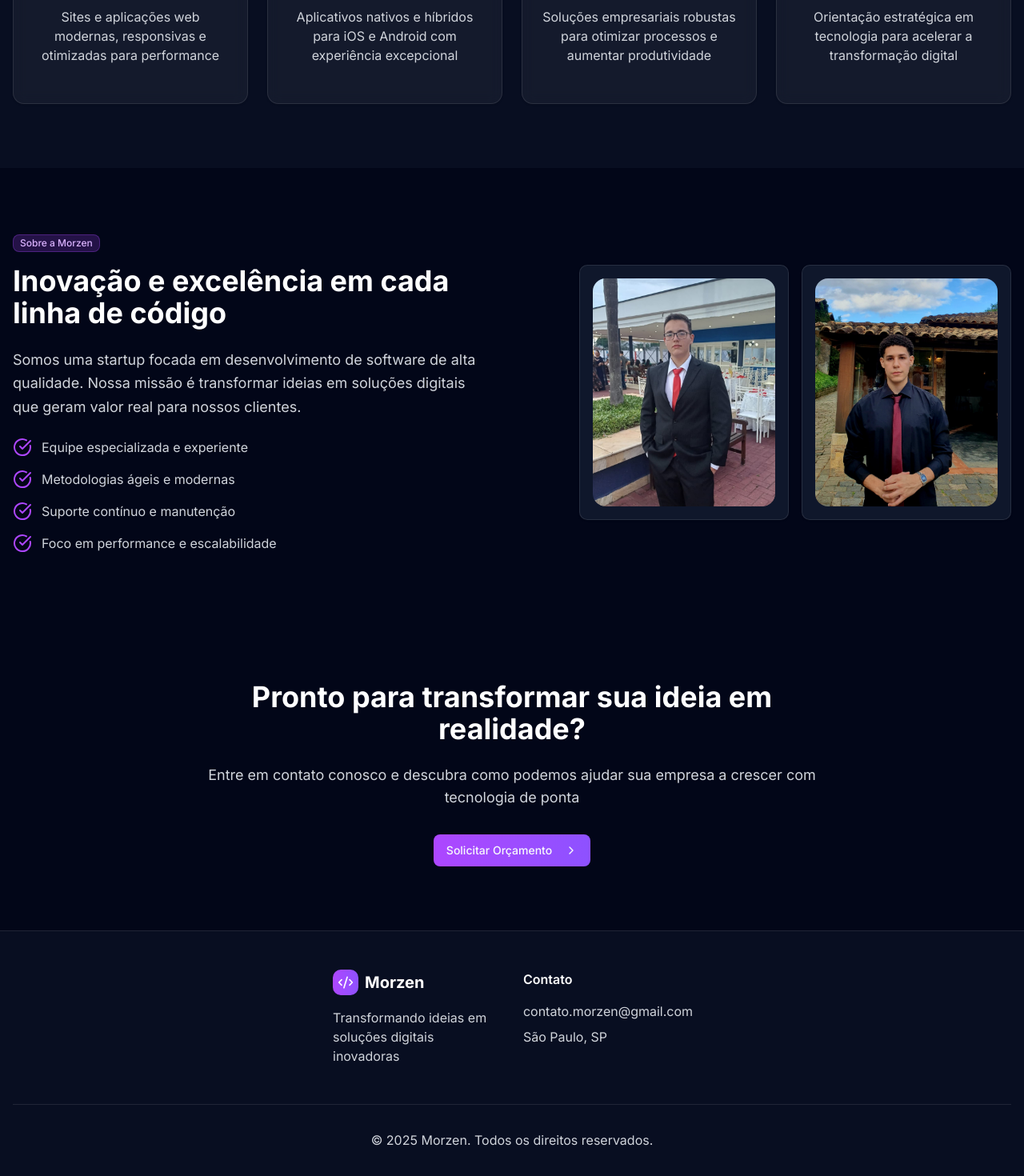
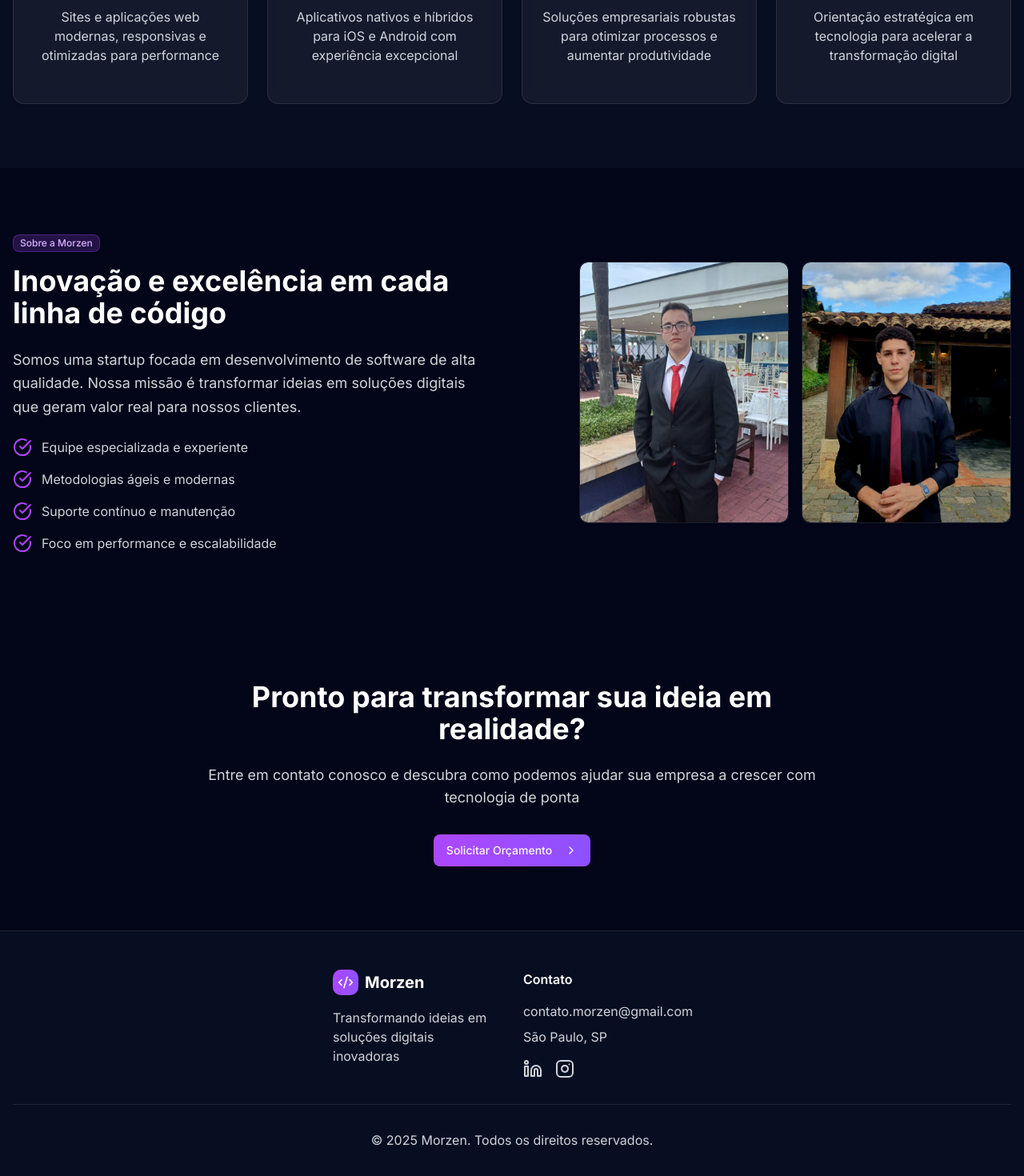
Before and after one commit to jeanpatrickm/Morzen, a Next.js app: page / in a window 1280 px wide. Shown: the part 1212-2682 px from the top of the page at 80% size. Built offline with nearby package versions, Linux system fonts and the light colour scheme.

Commit message:
feat: add social media icons on footer and links to our photos

```diff
--- a/src/app/(public)/(home)/_components/about.tsx
+++ b/src/app/(public)/(home)/_components/about.tsx
@@ -47,24 +47,43 @@ export function About() {
             </div>
           </div>
           <div className="relative flex gap-4 lg:ml-15">
-            <div className="bg-card p-4 rounded-lg shadow-sm border">
+            <a
+              href="https://www.linkedin.com/in/diegorezm/"
+              target="_blank"
+              rel="noopener noreferrer"
+              aria-label="Perfil do LinkedIn do Diego"
+              className="group relative block w-full overflow-hidden rounded-lg shadow-sm border transform transition-transform duration-300 hover:scale-105"
+            >
               <Image
                 src="/diego_about_pic.jpg"
-                alt="Equipe Morzen desenvolvendo software"
+                alt="Diego, membro da equipe Morzen"
                 width={300}
                 height={300}
-                className="rounded-2xl object-cover"
+                className="rounded-lg object-cover w-full h-full"
               />
-            </div>
-            <div className="bg-card p-4 rounded-lg shadow-sm border">
+              <div className="absolute inset-0 bg-gradient-to-t from-black/50 to-transparent opacity-0 group-hover:opacity-100 transition-opacity duration-300 flex items-end justify-center p-4">
+                <span className="text-white font-semibold text-lg">Diego</span>
+              </div>
+            </a>
+
+            <a
+              href="https://www.linkedin.com/in/jeanpatrickm/"
+              target="_blank"
+              rel="noopener noreferrer"
+              aria-label="Perfil do LinkedIn do Jean"
+              className="group relative block w-full overflow-hidden rounded-lg shadow-sm border transform transition-transform duration-300 hover:scale-105"
+            >
               <Image
                 src="/jean_about_pic.jpg"
-                alt="Equipe Morzen desenvolvendo software"
+                alt="Jean, membro da equipe Morzen"
                 width={300}
                 height={300}
-                className="rounded-2xl object-cover h-full"
+                className="rounded-lg object-cover w-full h-full"
               />
-            </div>
+              <div className="absolute inset-0 bg-gradient-to-t from-black/50 to-transparent opacity-0 group-hover:opacity-100 transition-opacity duration-300 flex items-end justify-center p-4">
+                <span className="text-white font-semibold text-lg">Jean</span>
+              </div>
+            </a>
           </div>
         </div>
       </div>
--- a/src/app/(public)/(home)/_components/footer.tsx
+++ b/src/app/(public)/(home)/_components/footer.tsx
@@ -1,4 +1,4 @@
-import { Code2 } from "lucide-react";
+import { Code2, Linkedin, Instagram } from "lucide-react";
 
 export function Footer() {
   return (
@@ -29,6 +29,26 @@ export function Footer() {
               <li>contato.morzen@gmail.com</li>
               <li>São Paulo, SP</li>
             </ul>
+            <div className="flex justify-center md:justify-start space-x-4 mt-4">
+              <a
+                href="https://www.linkedin.com/in/morzen/"
+                target="_blank"
+                rel="noopener noreferrer"
+                aria-label="LinkedIn"
+                className="text-gray-600 hover:text-gray-900 dark:text-gray-300 dark:hover:text-white transition-colors duration-200"
+              >
+                <Linkedin className="h-6 w-6" />
+              </a>
+              <a
+                href="https://www.instagram.com/morzen.zenmor/"
+                target="_blank"
+                rel="noopener noreferrer"
+                aria-label="Instagram"
+                className="text-gray-600 hover:text-gray-900 dark:text-gray-300 dark:hover:text-white transition-colors duration-200"
+              >
+                <Instagram className="h-6 w-6" />
+              </a>
+            </div>
           </div>
         </div>
         <div className="border-t border-gray-200 dark:border-white/10 mt-8 pt-8 text-center text-gray-600 dark:text-gray-300 w-full">
```
